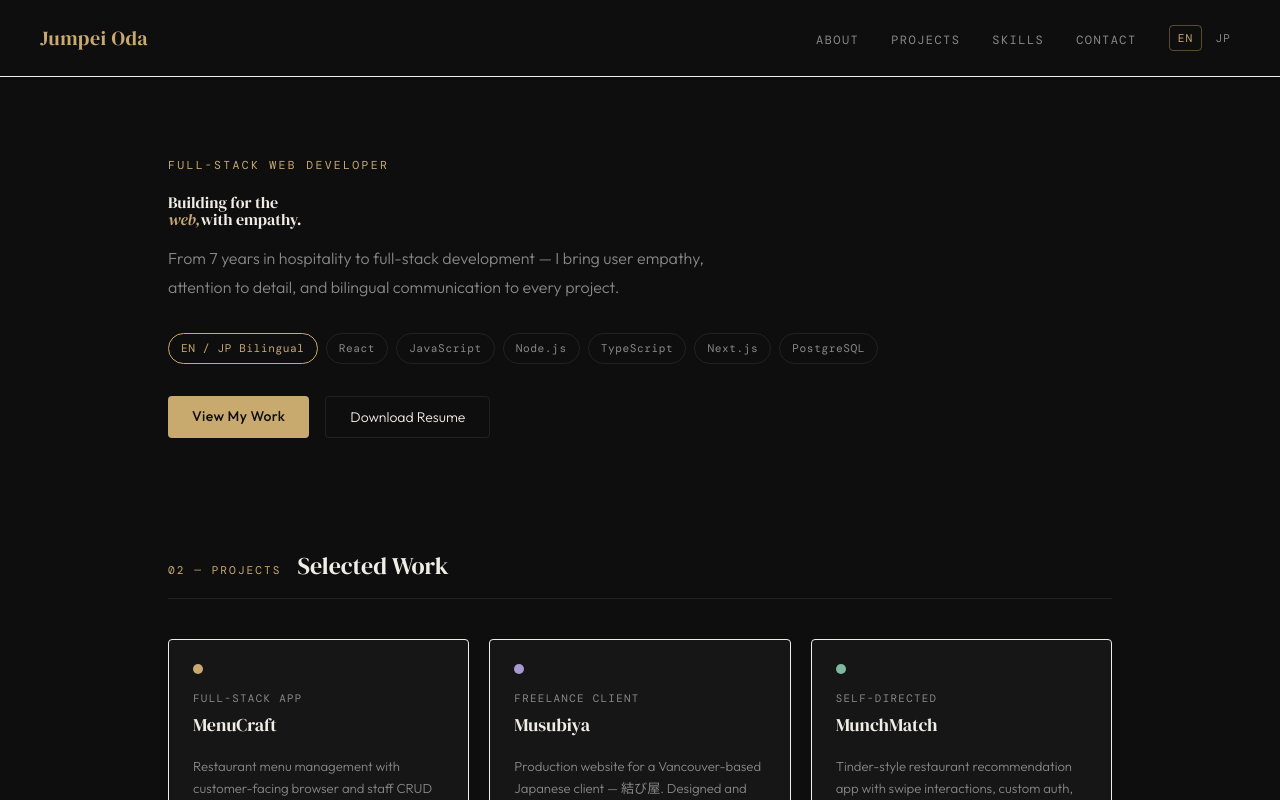
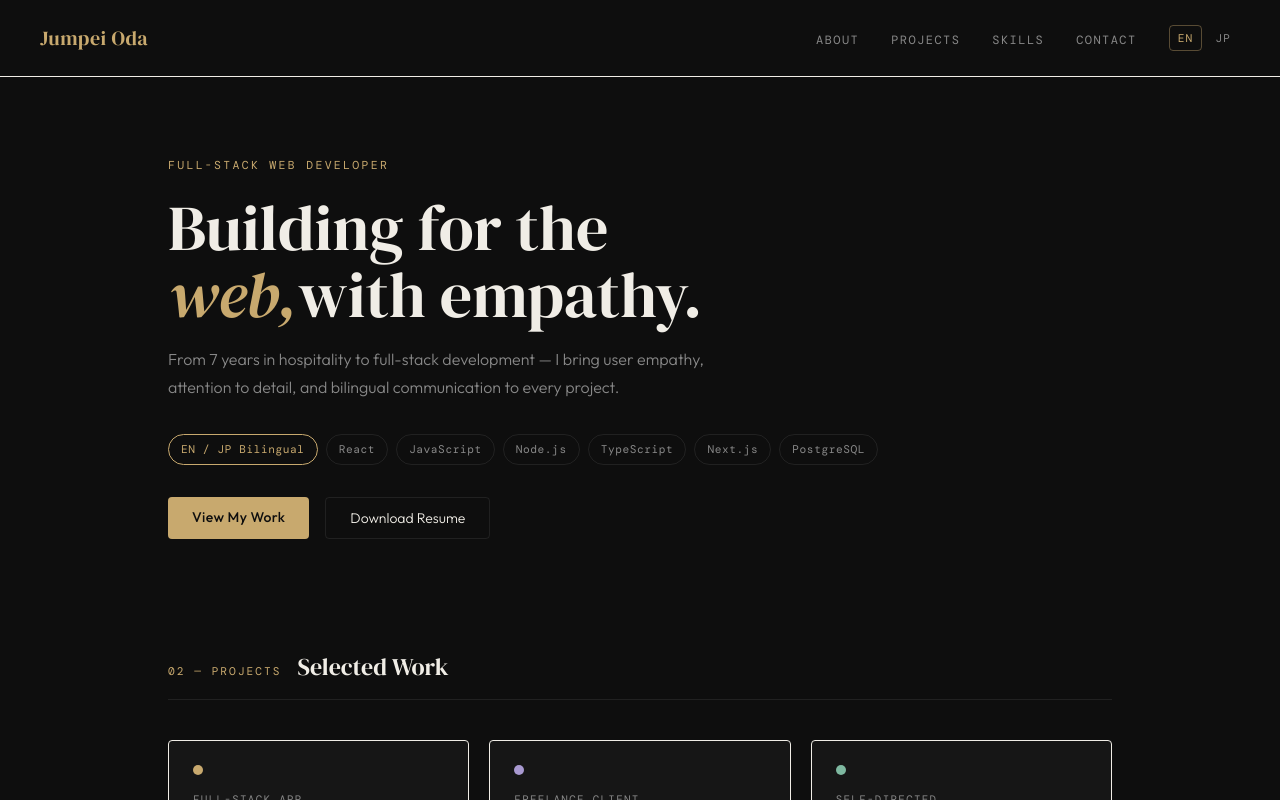
Before and after one commit to J-0-d-a-1/my-website, a Next.js app: page /en in a window 1280 px wide. Shown: the top 800 px of the page. Built offline with nearby package versions, Linux system fonts and the light colour scheme.

Commit message:
style: fix typo on hero hedding

```diff
--- a/src/components/Hero.tsx
+++ b/src/components/Hero.tsx
@@ -18,7 +18,7 @@ export default function Hero() {
         {t("label")}
       </p>
 
-      <h1 className="font-serif text-[claamp(2.8rem,5vw,4.5rem)] leading-[1.05] mb-4">
+      <h1 className="font-serif text-[clamp(2.8rem,5vw,4.5rem)] leading-[1.05] mb-4">
         {t("heading1")}
         <br />
         <em className="italic text-accent-gold">{t("heading2")}</em>
```
